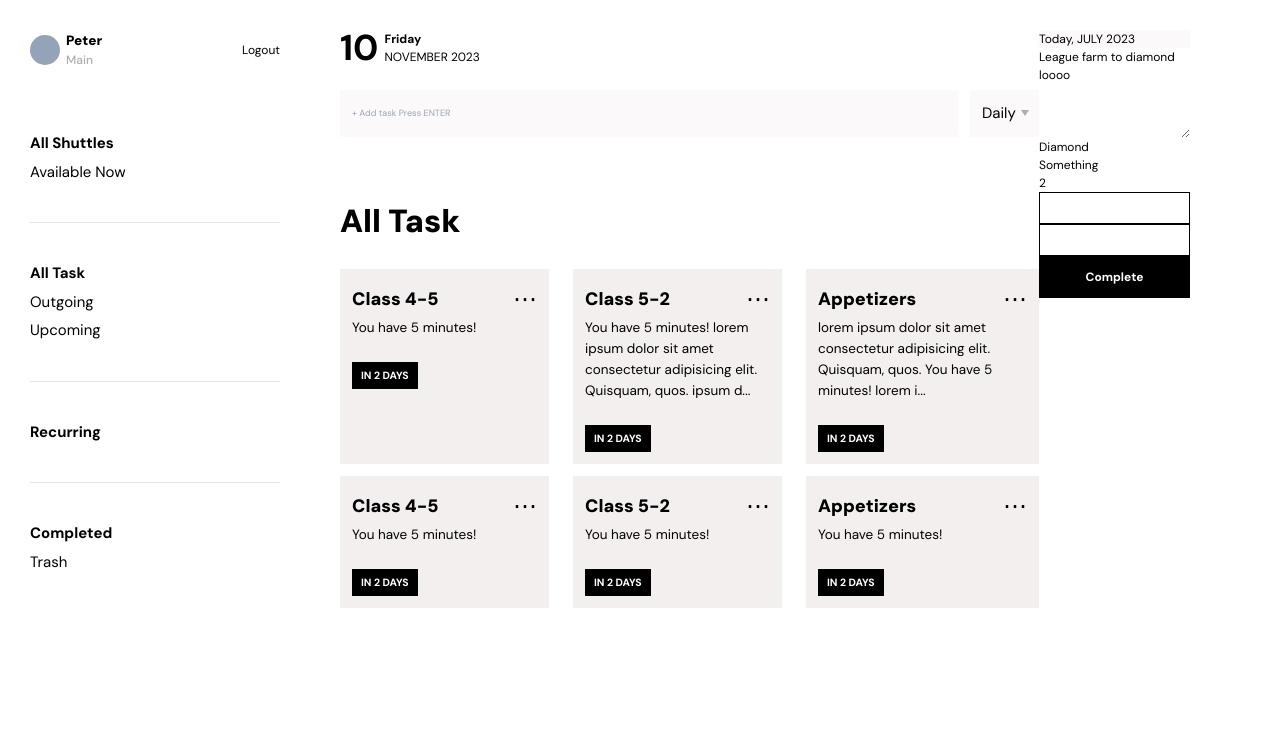
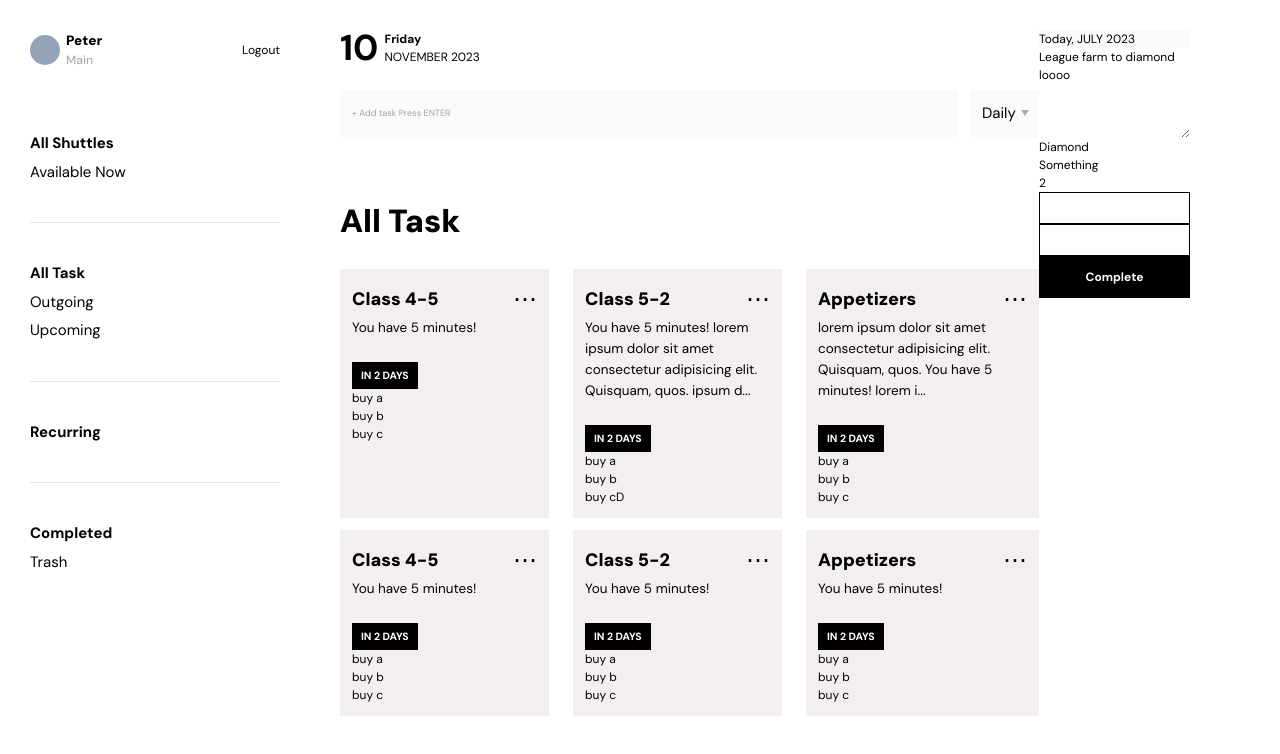
Before and after one commit to Fickery/shuttleclub, a Next.js app: page /all-task in a window 1280 px wide. Shown: the top 754 px of the page. Built offline with nearby package versions, Linux system fonts and the light colour scheme.

Commit message:
added mockup task

```diff
--- a/app/mockData.js
+++ b/app/mockData.js
@@ -4,6 +4,11 @@ const mockData = [
     name: "Class 4-5",
     description: "You have 5 minutes!",
     due: "In 2 days",
+    task: {
+      1: "buy a",
+      2: "buy b",
+      3: "buy c",
+    },
   },
   {
     id: 2,
@@ -11,6 +16,11 @@ const mockData = [
     description:
       "You have 5 minutes! lorem ipsum dolor sit amet consectetur adipisicing elit. Quisquam, quos. ipsum dolor sit amet consectetur adipisicing elit. Quisquam, quos.",
     due: "In 2 days",
+    task: {
+      1: "buy a",
+      2: "buy b",
+      3: "buy cD",
+    },
   },
   {
     id: 3,
@@ -18,24 +28,44 @@ const mockData = [
     description:
       "lorem ipsum dolor sit amet consectetur adipisicing elit. Quisquam, quos. You have 5 minutes! lorem ipsum dolor sit amet consectetur adipisicing elit. Quisquam, quos. You have 5 minutes!",
     due: "In 2 days",
+    task: {
+      1: "buy a",
+      2: "buy b",
+      3: "buy c",
+    },
   },
   {
     id: 4,
     name: "Class 4-5",
     description: "You have 5 minutes!",
     due: "In 2 days",
+    task: {
+      1: "buy a",
+      2: "buy b",
+      3: "buy c",
+    },
   },
   {
     id: 5,
     name: "Class 5-2",
     description: "You have 5 minutes!",
     due: "In 2 days",
+    task: {
+      1: "buy a",
+      2: "buy b",
+      3: "buy c",
+    },
   },
   {
     id: 6,
     name: "Appetizers",
     description: "You have 5 minutes!",
     due: "In 2 days",
+    task: {
+      1: "buy a",
+      2: "buy b",
+      3: "buy c",
+    },
   },
 ];
 
--- a/components/ui/taskbox.tsx
+++ b/components/ui/taskbox.tsx
@@ -13,8 +13,9 @@ export default function Taskbox() {
     console.log(`Delete task with id ${id}`);
   };
 
-  const onClick = (id: number) => {
-    console.log(`click ${id}`);
+  const onClick = (task: object) => {
+    const tasksArray = Object.values(task);
+    console.log("All tasks:", tasksArray);
   };
 
   const truncate = (description: string) => {
@@ -28,7 +29,7 @@ export default function Taskbox() {
         <li
           className={styles.taskboxCont}
           key={user.id}
-          onClick={() => onClick(user.id)}
+          onClick={() => onClick(user.task)}
         >
           <div>
             <div className="flex justify-between items-center">
@@ -39,6 +40,11 @@ export default function Taskbox() {
             <p className="w-fit text-sm uppercase font-bold py-2 px-3 bg-[black] text-white">
               {user.due}
             </p>
+            <div>
+              {Object.values(user.task).map((task, index) => (
+                <p key={index}>{task}</p>
+              ))}
+            </div>
           </div>
         </li>
       ))}
```
